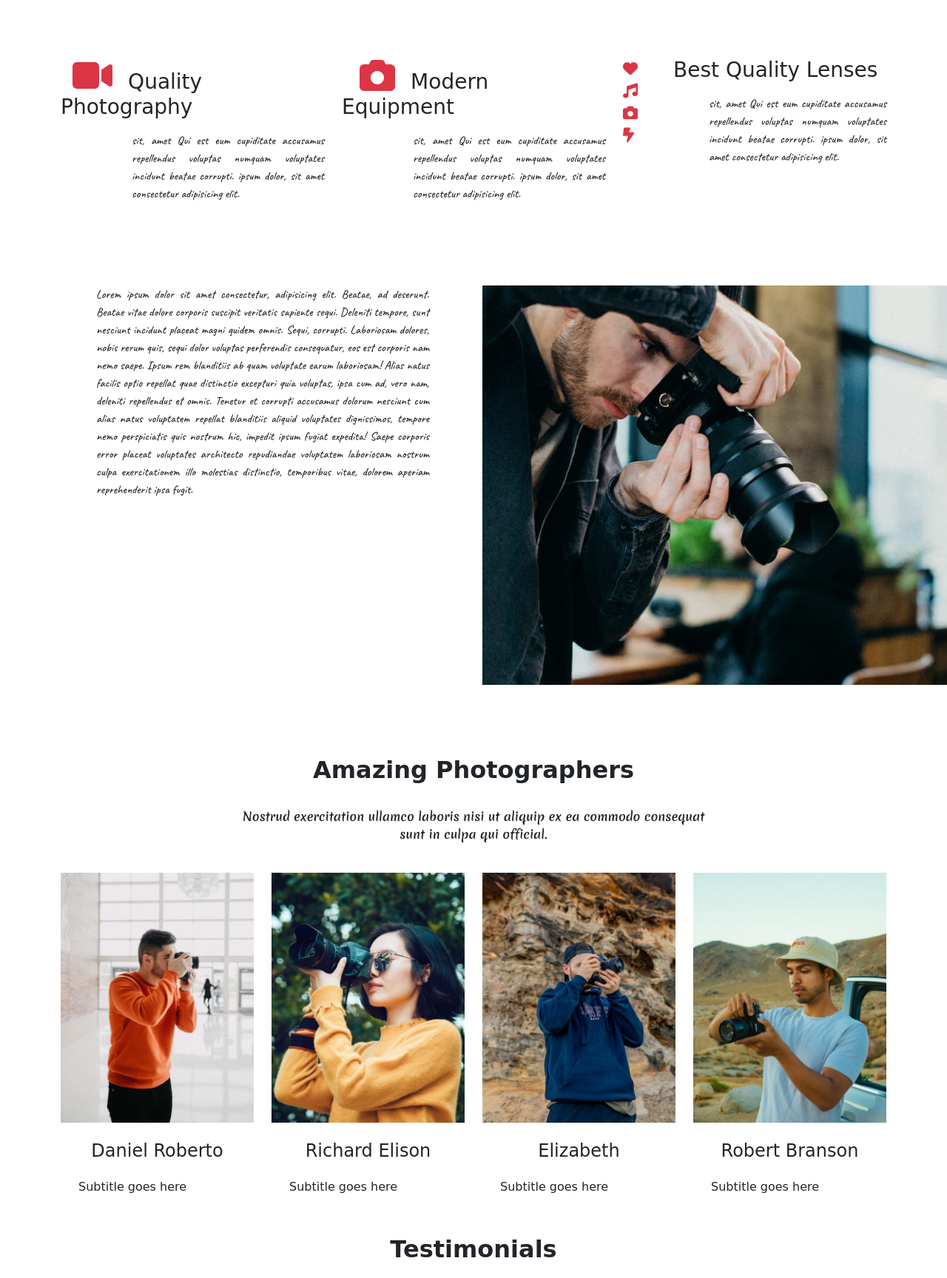
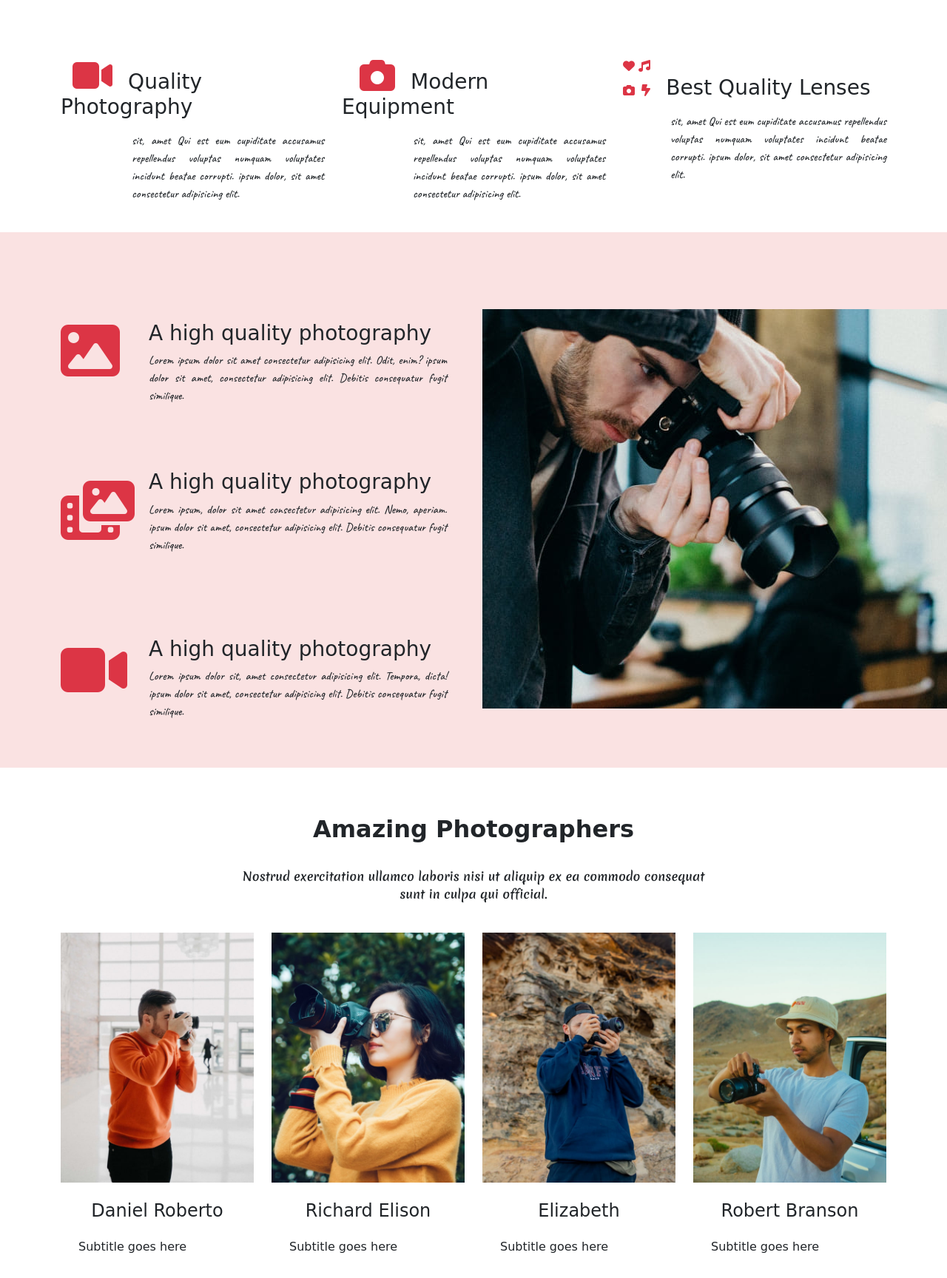
Before and after one commit to DarkRahi999/Photo-genic, a plain HTML site: page about.html in a window 1280 px wide. Shown: the part 940-2668 px from the top of the page at 74% size. Drawn offline with nearby package versions, Linux system fonts and the light colour scheme; a web font is replaced by a local one.

```diff
--- a/about.html
+++ b/about.html
@@ -103,7 +103,7 @@
 					</div>
 				</div>
 			<!--_---------------{  details section  }---------------_-->
-				<div class="container">
+				<div class="container mb-4">
 					<div class="row">
 						<div class="col-4">
 							<i class="fa-solid fa-video fa-3x text-danger ms-3"></i>
@@ -115,25 +115,40 @@
 							<h3 class="d-inline ms-3">Modern Equipment</h3>
 							<p class="ms-5 ps-5 mt-3">sit, amet Qui est eum cupiditate accusamus repellendus voluptas numquam voluptates incidunt beatae corrupti. ipsum dolor, sit amet consectetur adipisicing elit.</p>
 						</div>
-						<div class="col-4 d-flex">
-							<div class="icon-1 text-danger">
-								<i class="fa-solid fa-heart "></i>
-								<i class="fa-solid fa-music"></i><br>
-								<i class="fa-solid fa-camera"></i>
-								<i class="fa-solid fa-bolt-lightning"></i>
+						<div class="col-4">
+							<div class="d-inline">
+								<i class="fa-solid fa-heart text-danger"></i>
+								<i class="fa-solid fa-music text-danger"></i><br>
+								<i class="fa-solid fa-camera text-danger"></i>
+								<i class="fa-solid fa-bolt-lightning ms-1 text-danger"></i>
 							</div>
-							<div class=" ">
-								<h3 class=" ms-5">Best Quality Lenses</h3>
-								<p class="ms-5 ps-5 mt-3">sit, amet Qui est eum cupiditate accusamus repellendus voluptas numquam voluptates incidunt beatae corrupti. ipsum dolor, sit amet consectetur adipisicing elit.</p>
-							</div>
+								<h3 class="ms-3 d-inline">Best Quality Lenses</h3>
+								<p class="ms-3 ps-5 mt-3">sit, amet Qui est eum cupiditate accusamus repellendus voluptas numquam voluptates incidunt beatae corrupti. ipsum dolor, sit amet consectetur adipisicing elit.</p>
 						</div>
 					</div>
 				</div>
 			<!--_---------------{  A photo gaper section  }---------------_-->
-				<div class="container my-5">
+			<div class="bg-gaper pt-2">
+				<div class="container mt-5 mb-3">
 					<div class="row">
-						<div class="col-6">
-							<p class="p-5">Lorem ipsum dolor sit amet consectetur, adipisicing elit. Beatae, ad deserunt. Beatae vitae dolore corporis suscipit veritatis sapiente sequi. Deleniti tempore, sunt nesciunt incidunt placeat magni quidem omnis. Sequi, corrupti. Laboriosam dolores, nobis rerum quis, sequi dolor voluptas perferendis consequatur, eos est corporis nam nemo saepe. Ipsum rem blanditiis ab quam voluptate earum laboriosam! Alias natus facilis optio repellat quae distinctio excepturi quia voluptas, ipsa cum ad, vero nam, deleniti repellendus et omnis. Tenetur et corrupti accusamus dolorum nesciunt cum alias natus voluptatem repellat blanditiis aliquid voluptates dignissimos, tempore nemo perspiciatis quis nostrum hic, impedit ipsum fugiat expedita! Saepe corporis error placeat voluptates architecto repudiandae voluptatem laboriosam nostrum culpa exercitationem illo molestias distinctio, temporibus vitae, dolorem aperiam reprehenderit ipsa fugit.</p>
+						<div class="col-1">
+							<i class="fa-solid fa-image py-5 fa-5x text-danger my-3"></i>
+							<i class="fa-solid fa-photo-film py-5 fa-5x text-danger my-4"></i>
+							<i class="fa-solid fa-video py-5 fa-5x text-danger my-3"></i>
+						</div>
+						<div class="col-5" id="text-gaper">
+							<div class="py-5 mx-4 mt-3">
+								<h3>A high quality photography</h3>
+								<p>Lorem ipsum dolor sit amet consectetur adipisicing elit. Odit, enim? ipsum dolor sit amet, consectetur adipisicing elit. Debitis consequatur fugit similique.</p>
+							</div>
+							<div class="py-4 mx-4 mb-4">
+								<h3>A high quality photography</h3>
+								<p>Lorem ipsum, dolor sit amet consectetur adipisicing elit. Nemo, aperiam. ipsum dolor sit amet, consectetur adipisicing elit. Debitis consequatur fugit similique.</p>
+							</div>
+							<div class="py-5 mx-4 mt-3">
+								<h3>A high quality photography</h3>
+								<p>Lorem ipsum dolor sit, amet consectetur adipisicing elit. Tempora, dicta! ipsum dolor sit amet, consectetur adipisicing elit. Debitis consequatur fugit similique.</p>
+							</div>
 						</div>
 						<div class="col-6">
 							<div class="mt-5">
@@ -142,29 +157,58 @@
 						</div>
 					</div>
 				</div>
+			</div>
 			<!--_---------------{  Photo-gaper section  }---------------_-->
-				<div class="container">
+			<div class="container mb-5 mt-3">
 				<h2 class="text-center fw-bolder pt-5 pb-4">Amazing Photographers</h2>
 				<p class="pera pb-4">Nostrud exercitation ullamco laboris nisi ut aliquip ex ea commodo consequat <br> sunt in culpa qui official.</p>
 				<div class="demo">
 					<div class="row">
 						<div class="col-3">
+							<div class="bg-img">
 									<img src="assets/img/team1.jpg" alt="Photo-gaper 1">
+									<div class="hidden-icon text-light">
+										<i class="fa-solid fa-camera-retro fa-2x m-3"></i>
+										<i class="fa-solid fa-image fa-2x m-3"></i>
+										<i class="fa-solid fa-file fa-2x m-3"></i>
+									</div>
+								</div>
 							<h4 class="m-4 text-center">Daniel Roberto</h4>
 							<h6 class="ms-4">Subtitle goes here</h6>
 						</div>
 						<div class="col-3">
+							<div class="bg-img">
 								<img src="assets/img/team2.jpg" alt="Photo-gaper 3">
+								<div class="hidden-icon text-light">
+									<i class="fa-solid fa-camera-retro fa-2x m-3"></i>
+									<i class="fa-solid fa-image fa-2x m-3"></i>
+									<i class="fa-solid fa-file fa-2x m-3"></i>
+								</div>
+							</div>
 							<h4 class="m-4 text-center">Richard Elison</h4>
 							<h6 class="ms-4">Subtitle goes here</h6>
 						</div>
 						<div class="col-3">
+							<div class="bg-img">
 								<img src="assets/img/team3.jpg" alt="Photo-gaper 3">
+								<div class="hidden-icon text-light">
+									<i class="fa-solid fa-camera-retro fa-2x m-3"></i>
+									<i class="fa-solid fa-image fa-2x m-3"></i>
+									<i class="fa-solid fa-file fa-2x m-3"></i>
+								</div>
+							</div>
 							<h4 class="m-4 text-center">Elizabeth</h4>
 							<h6 class="ms-4">Subtitle goes here</h6>
 						</div>
 						<div class="col-3">
+							<div class="bg-img">
 								<img src="assets/img/team4.jpg" alt="Photo-gaper 4">
+								<div class="hidden-icon text-light">
+									<i class="fa-solid fa-camera-retro fa-2x m-3"></i>
+									<i class="fa-solid fa-image fa-2x m-3"></i>
+									<i class="fa-solid fa-file fa-2x m-3"></i>
+								</div>
+							</div>
 							<h4 class="m-4 text-center">Robert Branson</h4>
 							<h6 class="ms-4">Subtitle goes here</h6>
 						</div>
--- a/assets/cs/style.css
+++ b/assets/cs/style.css
@@ -72,6 +72,13 @@ p{
 }       /* ----------{  Font weight : 300 - 900	are available  }---------- */
 .pera-2{
   font-family: var(--font-4);
+  font-weight: 600;
+  text-align: justify;
+}       /* ----------{  Font weight : 300 - 900	are available  }---------- */
+.pera-25{
+  color: var(--gray-600);
+  font-family: var(--font-4);
+  font-size: 15px;
   font-weight: 600;
   text-align: justify;
 }       /* ----------{  Font weight : 300 - 900	are available  }---------- */
@@ -278,7 +285,7 @@ html{
   margin: 0;
 }
 .blog-card img{
-  height: 370px;
+  height: 400px;
   width: 100%;
 }
 /*//--------------{  Extra Section Style  }-------------//-_*/
@@ -388,10 +395,30 @@ html{
 .icon-1{
   font-size: 20px;
 }
-/* demo section style  */
+/* Photo-gaper section style  */
+.bg-gaper{
+  background-color: #fae2e2;
+}
+/* Photo-gaper section  */
 .demo img {
   height: 28opx;
   width: 100%;
+}
+.bg-img{
+  position: relative;
+  overflow: hidden;
+}
+.hidden-icon{
+  position: absolute;
+  z-index: -1;
+  bottom: 20%;
+  left: 18%;
+  transition: 0.4s;
+}
+.bg-img:hover .hidden-icon{
+  z-index: 2;
+  bottom: 20%;
+  left: 18%;
 }
 /*?----------{  Add Description  }----------?*/
 
```
Also changed, not shown: contact.html (+54 -2 lines). Lines whose indentation alone changed are shown as unchanged.
